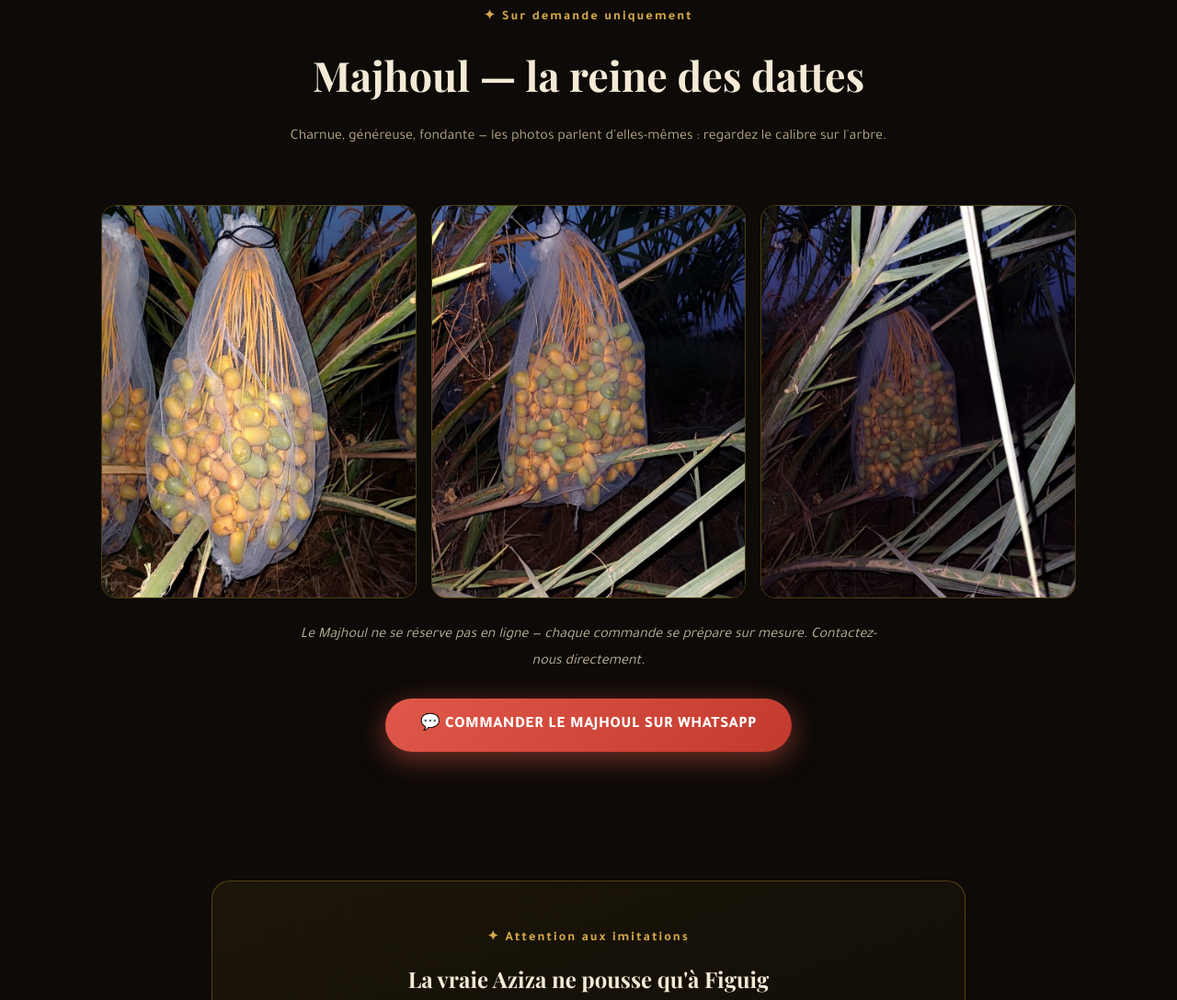
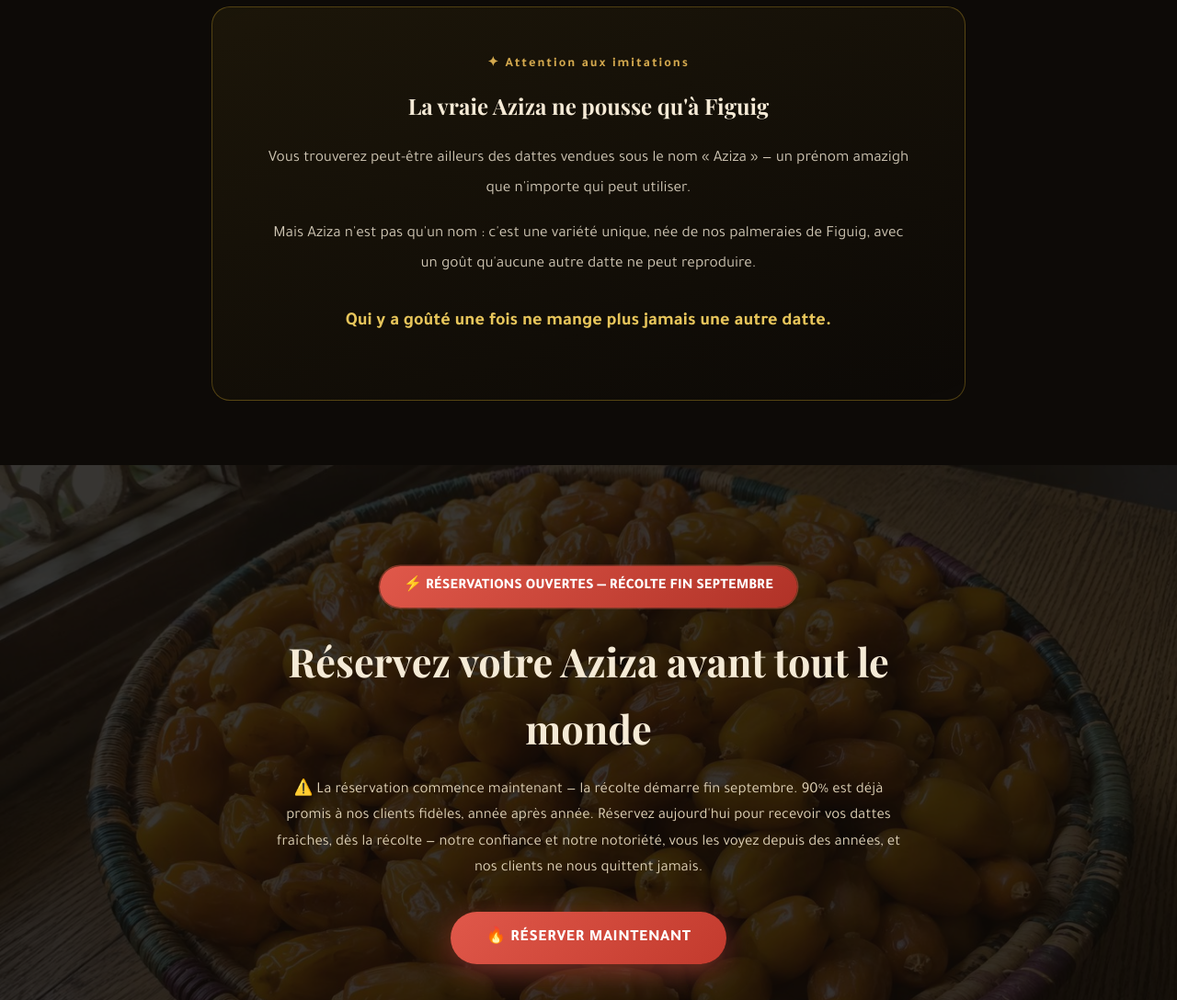
Before and after one commit to dakhlaartisanal-dev/tiyni-gold, a plain HTML site: page index.html in a window 1280 px wide. Shown: the part 6500-7588 px from the top of the page at 92% size. Drawn offline with nearby package versions, Linux system fonts and the light colour scheme.

Commit message:
Remove Majhoul gallery section; arjoun photo first on majhoul page

```diff
--- a/index.html
+++ b/index.html
@@ -394,14 +394,7 @@ footer .logo{font-size:1.4rem;display:inline-block;margin-bottom:10px}
 .auth-box p{color:#cfc6b4;line-height:1.9;font-size:1.08rem;margin:0 auto 16px;max-width:700px}
 .auth-punch{font-size:1.25rem!important;color:#E7C55B!important;font-weight:600;margin-top:26px!important}
 
-.mj-sec{padding:70px 20px;max-width:1100px;margin:0 auto}
-.mj-gallery{display:grid;grid-template-columns:repeat(3,1fr);gap:16px;margin:34px 0 26px}
-.mj-gallery img{width:100%;border-radius:16px;border:1px solid rgba(201,162,39,.35);display:block;transition:transform .35s ease}
-.mj-gallery img:hover{transform:scale(1.03)}
 .mj-cap{text-align:center;color:#8f8second;font-size:.95rem}
-.mj-note{text-align:center;color:#bfb49c;font-style:italic;max-width:640px;margin:0 auto 26px;line-height:1.8}
-.mj-btn{display:block;width:fit-content;margin:0 auto}
-@media(max-width:700px){.mj-gallery{grid-template-columns:1fr;max-width:340px;margin:30px auto 22px}}
 </style>
 </head>
 <body>
@@ -597,22 +590,6 @@ footer .logo{font-size:1.4rem;display:inline-block;margin-bottom:10px}
 
 
 
-<!-- MAJHOUL — SUR DEMANDE -->
-<section class="mj-sec">
-  <div class="section-head reveal">
-    <div class="kicker" data-i18n="mj_kicker">✦ Sur demande uniquement</div>
-    <h2 data-i18n="mj_sec_title">Majhoul — la reine des dattes</h2>
-    <p class="section-sub" data-i18n="mj_sec_sub">Charnue, généreuse, fondante — les photos parlent d'elles-mêmes : regardez le calibre sur l'arbre.</p>
-  </div>
-  <div class="mj-gallery reveal">
-    <img src="images/majhoul1.jpg" alt="Majhoul sur le palmier" loading="lazy">
-    <img src="images/majhoul2.jpg" alt="Calibre Majhoul" loading="lazy">
-    <img src="images/majhoul3.jpg" alt="Grappe Majhoul" loading="lazy">
-  </div>
-  <p class="mj-note reveal" data-i18n="mj_note">Le Majhoul ne se réserve pas en ligne — chaque commande se prépare sur mesure. Contactez-nous directement.</p>
-  <a href="https://wa.me/212613043469?text=Bonjour%20Tiyni%20Gold%2C%20je%20veux%20commander%20du%20Majhoul" target="_blank" class="btn btn-resa mj-btn reveal" data-i18n="mj_wa">💬 Commander le Majhoul sur WhatsApp</a>
-</section>
-
 <!-- AUTHENTICITE -->
 <section class="auth-sec">
   <div class="auth-box reveal">
@@ -652,7 +629,7 @@ const T = {
 fr:{
   trust_kicker:"✦ Pourquoi Tiyni Gold",trust_title:"Parce que nous sommes les producteurs, pas des revendeurs",t1_t:"Nos propres palmeraies",t1_p:"Tout ce que nous vendons vient de nos jardins, à Figuig. Nous sommes Figuiguais, de père en fils — pas des intermédiaires.",t2_t:"Une confiance de longue date",t2_p:"Notre notoriété parle depuis des années — et nos clients ne nous quittent jamais. C'est ça, la vraie preuve.",t3_t:"Fraîcheur garantie",t3_p:"Nos dattes ne passent jamais au frigo avant d'arriver chez vous. Une fois reçues, mettez-les au froid : elles restent fraîches, même goût, même texture, même couleur — rien ne change.",t4_t:"Direct de l'oasis à votre porte",t4_p:"Pas de stockage, pas de transit intermédiaire. Nous récoltons, nous emballons, nous vous livrons — c'est tout.",trust_sig:"— Tiyni Gold, Figuig. De père en fils, au service de la vraie datte.",
   auth_kicker:"✦ Attention aux imitations",auth_title:"La vraie Aziza ne pousse qu'à Figuig",auth_p1:"Vous trouverez peut-être ailleurs des dattes vendues sous le nom « Aziza » — un prénom amazigh que n'importe qui peut utiliser.",auth_p2:"Mais Aziza n'est pas qu'un nom : c'est une variété unique, née de nos palmeraies de Figuig, avec un goût qu'aucune autre datte ne peut reproduire.",auth_p3:"Qui y a goûté une fois ne mange plus jamais une autre datte.",
-  mj_kicker:"✦ Sur demande uniquement",mj_sec_title:"Majhoul — la reine des dattes",mj_sec_sub:"Charnue, généreuse, fondante — les photos parlent d'elles-mêmes : regardez le calibre sur l'arbre.",mj_note:"Le Majhoul ne se réserve pas en ligne — chaque commande se prépare sur mesure. Contactez-nous directement.",mj_wa:"💬 Commander le Majhoul sur WhatsApp",
+
   as_flash:"🔥 RÉCOLTE DÈS LE 15 SEPTEMBRE",as_title:"Dattes Assiane",as_teaser:"La première de la saison — fondante, douce, fraîche de l'oasis.",as_price:"84 DH / kg",as_btn:"🔥 Réserver",
   mj_flash:"🔥 SUR DEMANDE — RÉCOLTE DÈS LE 15 SEPTEMBRE",mj_title2:"Dattes Majhoul",mj_teaser:"La reine des dattes — charnue, généreuse, d'un calibre exceptionnel.",mj_btn2:"🔥 Réserver",mj_price:"169 DH / kg",
   az_flash2:"⚡ RÉCOLTE FIN SEPTEMBRE — 90% DÉJÀ RÉSERVÉ",az_title2:"Dattes Aziza",az_teaser:"La datte la plus rare et la plus chère du Maroc — et elle le vaut.",az_btn2:"🔥 Réserver",
@@ -752,7 +729,7 @@ fr:{
 ar:{
   trust_kicker:"✦ علاش Tiyni Gold",trust_title:"حيت حنا المنتجين، ماشي غير بائعين",t1_t:"النخيل ديالنا",t1_p:"كلشي لي كنبيعو كيجي من جناناتنا ففجيج. حنا فجيجيين، من الأب للجد — ماشي وسطاء.",t2_t:"ثقة منذ سنوات",t2_p:"سمعتنا كتتكلم منذ سنين — وزبنائنا ما كيبدلوناش أبداً. هادشي هو الدليل الحقيقي.",t3_t:"الطزاجة مضمونة",t3_p:"تمورنا ما كتدخلش للثلاجة قبل ما توصل ليك. ملي توصلك، ديرها فالفريجي: كتبقى طازجة، نفس المذاق، نفس القوام، نفس اللون — والو ما كيتبدل.",t4_t:"من الواحة لباب دارك",t4_p:"بلا تخزين، بلا وسطاء. كنقطفو، كنغلفو، كنوصلو ليك — سالينا.",trust_sig:"— Tiyni Gold، فجيج. من الأب للجد، فخدمة التمرة الحقيقية.",
   auth_kicker:"✦ انتبهوا من التقليد",auth_title:"أزيزا الحقيقية لا تنبت إلا في فجيج",auth_p1:"قد تجدون في أماكن أخرى تمورًا تُباع باسم «أزيزا» — وهو اسم أمازيغي يمكن لأيٍّ كان أن يستعمله.",auth_p2:"لكن أزيزا ليست مجرد اسم، بل هي صنفٌ فريد وُلد في نخيل واحة فجيج، بطعمٍ لا تضاهيه أي تمرة أخرى في العالم.",auth_p3:"من ذاقها مرةً واحدة، لم يعد يأكل بعدها أي تمرة سواها.",
-  mj_kicker:"✦ بالطلب فقط",mj_sec_title:"مجهول — ملكة التمور",mj_sec_sub:"لحيمة، سخية، ذائبة — الصور تتكلم عن نفسها: انظروا إلى الحجم على النخلة.",mj_note:"المجهول لا يُحجز عبر الموقع — كل طلب يُحضَّر خصيصاً. تواصلوا معنا مباشرة.",mj_wa:"💬 اطلب المجهول عبر واتساب",
+
   as_flash:"🔥 الحصاد من 15 شتنبر",as_title:"تمور العصيان",as_teaser:"الأولى في الموسم — ذائبة، حلوة، طازجة من الواحة.",as_price:"84 درهم / كغ",as_btn:"🔥 احجز الآن",
   mj_flash:"🔥 بالطلب فقط — الحصاد من 15 شتنبر",mj_title2:"تمور مجهول",mj_teaser:"ملكة التمور — لحيمة، سخية، بحجم استثنائي.",mj_btn2:"🔥 احجز الآن",mj_price:"169 درهم / كغ",
   az_flash2:"⚡ الحصاد آخر شتنبر — 90% محجوزة",az_title2:"تمور أزيزا",az_teaser:"أندر وأغلى تمرة في المغرب — وتستاهل ثمنها.",az_btn2:"🔥 احجز الآن",
@@ -852,7 +829,7 @@ ar:{
 en:{
   trust_kicker:"✦ Why Tiyni Gold",trust_title:"Because we are the growers, not resellers",t1_t:"Our own palm groves",t1_p:"Everything we sell comes from our own gardens in Figuig. We are Figuigui, father to son — not middlemen.",t2_t:"Trusted for years",t2_p:"Our reputation speaks for years — and our customers never leave us. That is the real proof.",t3_t:"Freshness guaranteed",t3_p:"Our dates never go in the fridge before reaching you. Once received, put them in the cold: they stay fresh — same taste, same texture, same colour. Nothing changes.",t4_t:"From the oasis straight to your door",t4_p:"No storage, no middlemen. We harvest, we pack, we deliver — that is all.",trust_sig:"— Tiyni Gold, Figuig. Father to son, serving the real date.",
   auth_kicker:"✦ Beware of imitations",auth_title:"True Aziza grows only in Figuig",auth_p1:"You may find dates sold elsewhere under the name ‘Aziza’ — an Amazigh name anyone can use.",auth_p2:"But Aziza is not just a name: it is a unique variety, born in our Figuig palm groves, with a taste no other date in the world can match.",auth_p3:"Whoever tastes it once never eats another date again.",
-  mj_kicker:"✦ On request only",mj_sec_title:"Majhoul — the queen of dates",mj_sec_sub:"Fleshy, generous, melting — the photos speak for themselves: look at the size on the palm.",mj_note:"Majhoul is not reserved online — every order is prepared to measure. Contact us directly.",mj_wa:"💬 Order Majhoul on WhatsApp",
+
   as_flash:"🔥 HARVEST FROM SEPTEMBER 15",as_title:"Assiane Dates",as_teaser:"First of the season — melt-in-your-mouth, sweet, fresh from the oasis.",as_price:"84 MAD / kg",as_btn:"🔥 Reserve",
   mj_flash:"🔥 ON REQUEST — HARVEST FROM SEPT 15",mj_title2:"Majhoul Dates",mj_teaser:"The queen of dates — fleshy, generous, exceptional size.",mj_btn2:"🔥 Reserve",mj_price:"169 MAD / kg",
   az_flash2:"⚡ HARVEST LATE SEPTEMBER — 90% ALREADY RESERVED",az_title2:"Aziza Dates",az_teaser:"The rarest and most precious date in Morocco — and worth it.",az_btn2:"🔥 Reserve",
@@ -952,7 +929,7 @@ en:{
 es:{
   trust_kicker:"✦ Por qué Tiyni Gold",trust_title:"Porque somos los productores, no revendedores",t1_t:"Nuestros propios palmerales",t1_p:"Todo lo que vendemos viene de nuestros jardines en Figuig. Somos de Figuig, de padre a hijo — no intermediarios.",t2_t:"Confianza desde hace años",t2_p:"Nuestra reputación habla desde hace años — y nuestros clientes nunca nos dejan. Esa es la verdadera prueba.",t3_t:"Frescura garantizada",t3_p:"Nuestros dátiles nunca pasan por la nevera antes de llegar a ti. Una vez recibidos, métalos al frío: siguen frescos — mismo sabor, misma textura, mismo color. Nada cambia.",t4_t:"Del oasis a tu puerta",t4_p:"Sin almacenamiento, sin intermediarios. Cosechamos, envasamos, entregamos — y ya.",trust_sig:"— Tiyni Gold, Figuig. De padre a hijo, al servicio del dátil auténtico.",
   auth_kicker:"✦ Cuidado con las imitaciones",auth_title:"La verdadera Aziza solo crece en Figuig",auth_p1:"Quizá encuentre en otros sitios dátiles vendidos con el nombre «Aziza» — un nombre amazigh que cualquiera puede usar.",auth_p2:"Pero Aziza no es solo un nombre: es una variedad única, nacida en nuestros palmerales de Figuig, con un sabor que ningún otro dátil del mundo puede igualar.",auth_p3:"Quien la prueba una vez, no vuelve a comer otro dátil.",
-  mj_kicker:"✦ Solo bajo pedido",mj_sec_title:"Majhoul — la reina de los dátiles",mj_sec_sub:"Carnoso, generoso, fundente — las fotos hablan por sí solas: mire el calibre en la palmera.",mj_note:"El Majhoul no se reserva en línea — cada pedido se prepara a medida. Contáctenos directamente.",mj_wa:"💬 Pedir Majhoul por WhatsApp",
+
   as_flash:"🔥 COSECHA DESDE EL 15 DE SEPTIEMBRE",as_title:"Dátiles Assiane",as_teaser:"La primera de la temporada — tierna, dulce, fresca del oasis.",as_price:"84 MAD / kg",as_btn:"🔥 Reservar",
   mj_flash:"🔥 BAJO PEDIDO — COSECHA DESDE EL 15 DE SEPTIEMBRE",mj_title2:"Dátiles Majhoul",mj_teaser:"La reina de los dátiles — carnoso, generoso, de calibre excepcional.",mj_btn2:"🔥 Reservar",mj_price:"169 MAD / kg",
   az_flash2:"⚡ COSECHA FIN DE SEPTIEMBRE — 90% YA RESERVADO",az_title2:"Dátiles Aziza",az_teaser:"El dátil más raro y preciado de Marruecos — y lo vale.",az_btn2:"🔥 Reservar",
```
Also changed, not shown: majhoul.html (+1 -1 lines).
